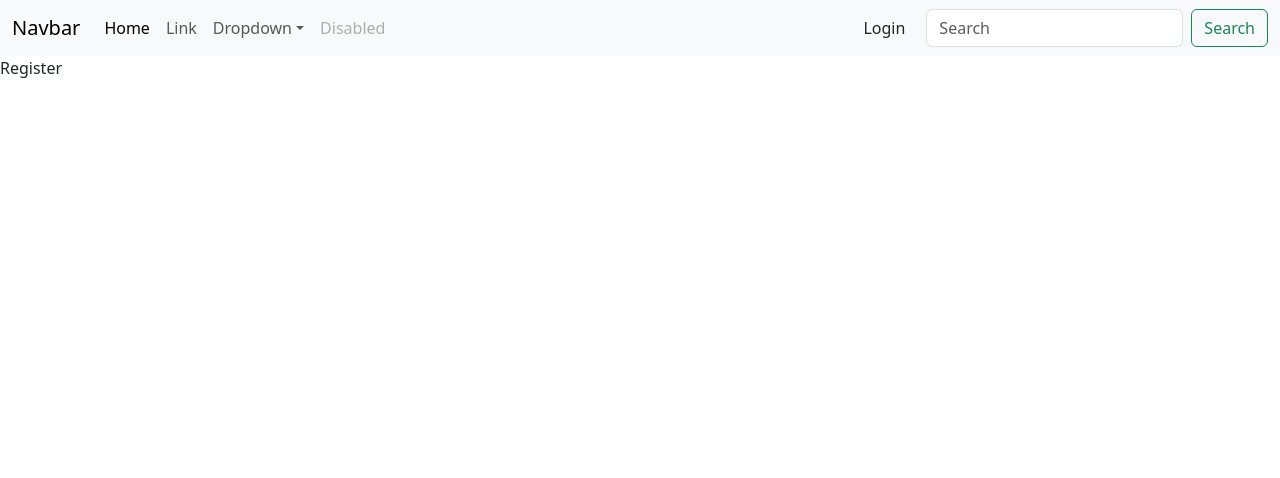
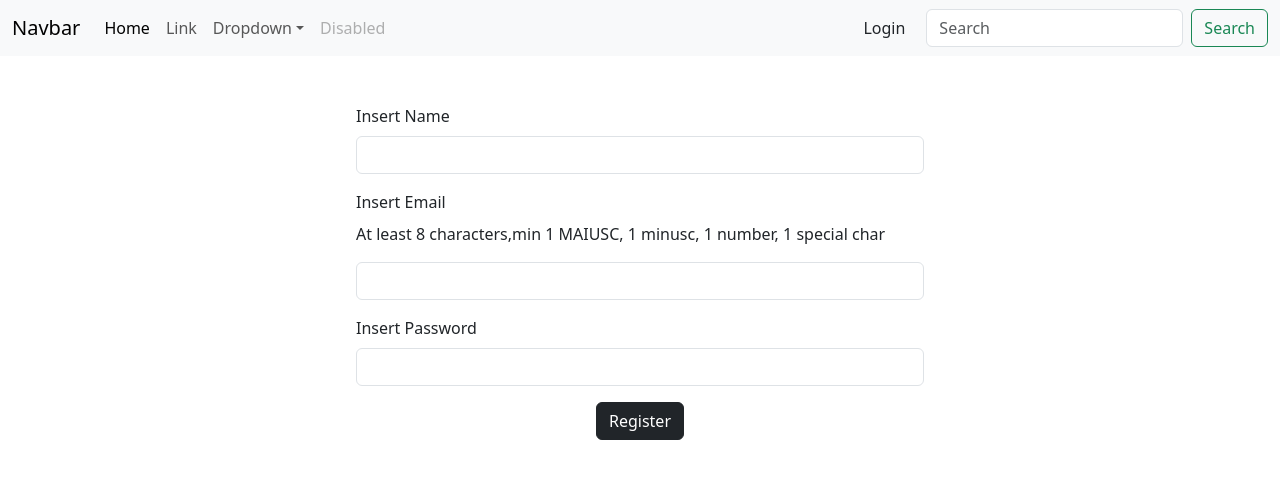
Before and after one commit to GastoneCanessa/tasknest_front, a React (Create React App) app: page /user/register in a window 1280 px wide. Shown: the top 478 px of the page. Built offline with nearby package versions, Linux system fonts and the light colour scheme.

Commit message:
register fatto

```diff
--- a/src/pages/Login.js
+++ b/src/pages/Login.js
@@ -8,7 +8,7 @@ import { faXmark } from "@fortawesome/free-solid-svg-icons";
 
 export default function Login() {
 
-    const [user, setUser] = useAtom(currentUser)
+    const [user, setUser] = useAtom(currentUser);
     const navigate = useNavigate();
     const [errorMessage, setErrorMessage] = useState("");
     const [showErrorPopup, setShowErrorPopup] = useState(false);
--- a/src/pages/Register.js
+++ b/src/pages/Register.js
@@ -1,7 +1,93 @@
+import axios from "axios";
+import { useState } from "react";
+import { useNavigate } from "react-router-dom";
+import { useAtom } from "jotai";
+import { currentUser } from "../App";
+import { FontAwesomeIcon } from "@fortawesome/react-fontawesome";
+import { faXmark } from "@fortawesome/free-solid-svg-icons";
+
 export default function Register() {
+
+    const [user, setUser] = useAtom(currentUser);
+    const navigate = useNavigate();
+    const [errorMessage, setErrorMessage] = useState("");
+    const [showErrorPopup, setShowErrorPopup] = useState(false);
+    const [registrationData, setRegistrationData] = useState({
+        email: "",
+        password: "",
+        name: ""
+    });
+
+    function synchronize(e) {
+
+        const { name, value } = e.target;
+        setRegistrationData((oldData) => ({
+            ...oldData,
+            [name]: value,
+        }));
+    }
+
+    function sendRegistration() {
+
+        axios.post("/user/register", registrationData)
+            .then((response) => {
+                setUser(response.data);
+                navigate("/");
+            })
+            .catch((error) => {
+                if (error.response) {
+
+                    setErrorMessage(error.response.data);
+                    setShowErrorPopup(true);
+                }
+
+            });
+    }
+
+    function ErrorPopup({ message, onClose }) {
+        return (
+            <div className="modal" tabIndex="-1" role="dialog" style={{ display: "block", backgroundColor: "rgba(0, 0, 0, 0.5)" }}>
+                <div className="modal-dialog mt-10" role="document">
+                    <div className="modal-content">
+                        <div className="modal-header d-flex justify-content-between">
+                            <h5 className="modal-title">Error</h5>
+                            <FontAwesomeIcon className="btn btn-outline-secondary" icon={faXmark} onClick={onClose} />
+                        </div>
+                        <div className="modal-body">
+                            {message}
+                        </div>
+                    </div>
+                </div>
+            </div>
+        );
+    }
+
     return (
         <>
-            <div>Register</div>
+            <div className="container  form-container col-6 my-4 ">
+                <form className="p-4">
+                    <div className="mb-3">
+                        <label className="form-label">Insert Name</label>
+                        <input name="name" type="text" className="form-control" onChange={synchronize} />
+                    </div>
+                    <div className="mb-3">
+                        <label className="form-label">Insert Email</label>
+                        <p className='small-descr'>At least 8 characters,min 1 MAIUSC, 1 minusc, 1 number, 1 special char</p>
+                        <input name="email" type="email" className="form-control" aria-describedby="emailHelp" onChange={synchronize} />
+                    </div>
+
+                    <div className="mb-3">
+                        <label className="form-label">Insert Password</label>
+                        <input name="password" type="password" className="form-control" onChange={synchronize} />
+                    </div>
+
+                    <div className="d-flex justify-content-center">
+                        <input className="btn btn-dark" type="button" onClick={sendRegistration} value="Register" />
+                    </div>
+                </form>
+            </div>
+
+            {showErrorPopup && <ErrorPopup message={errorMessage} onClose={() => setShowErrorPopup(false)} />}
         </>
     )
 }
```
